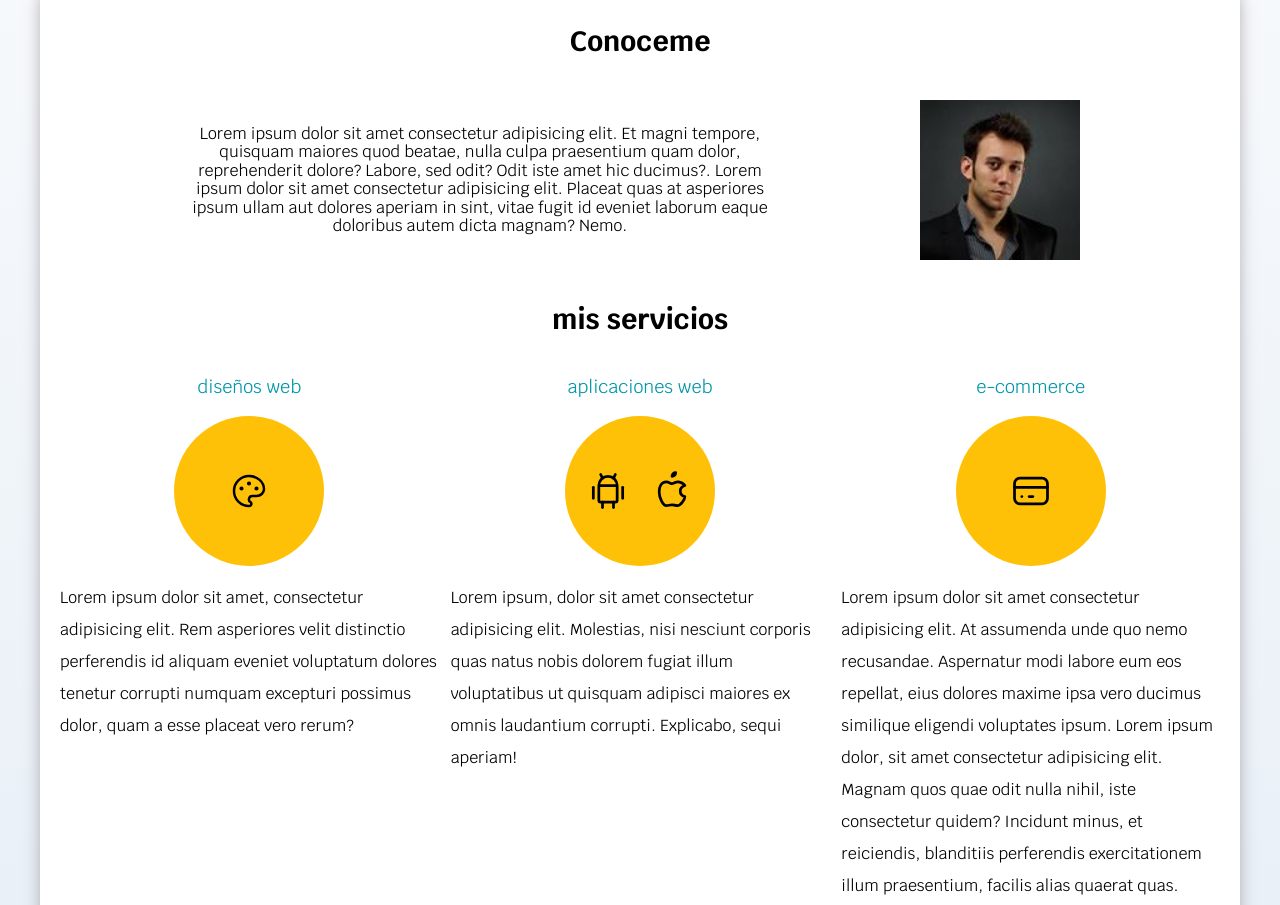
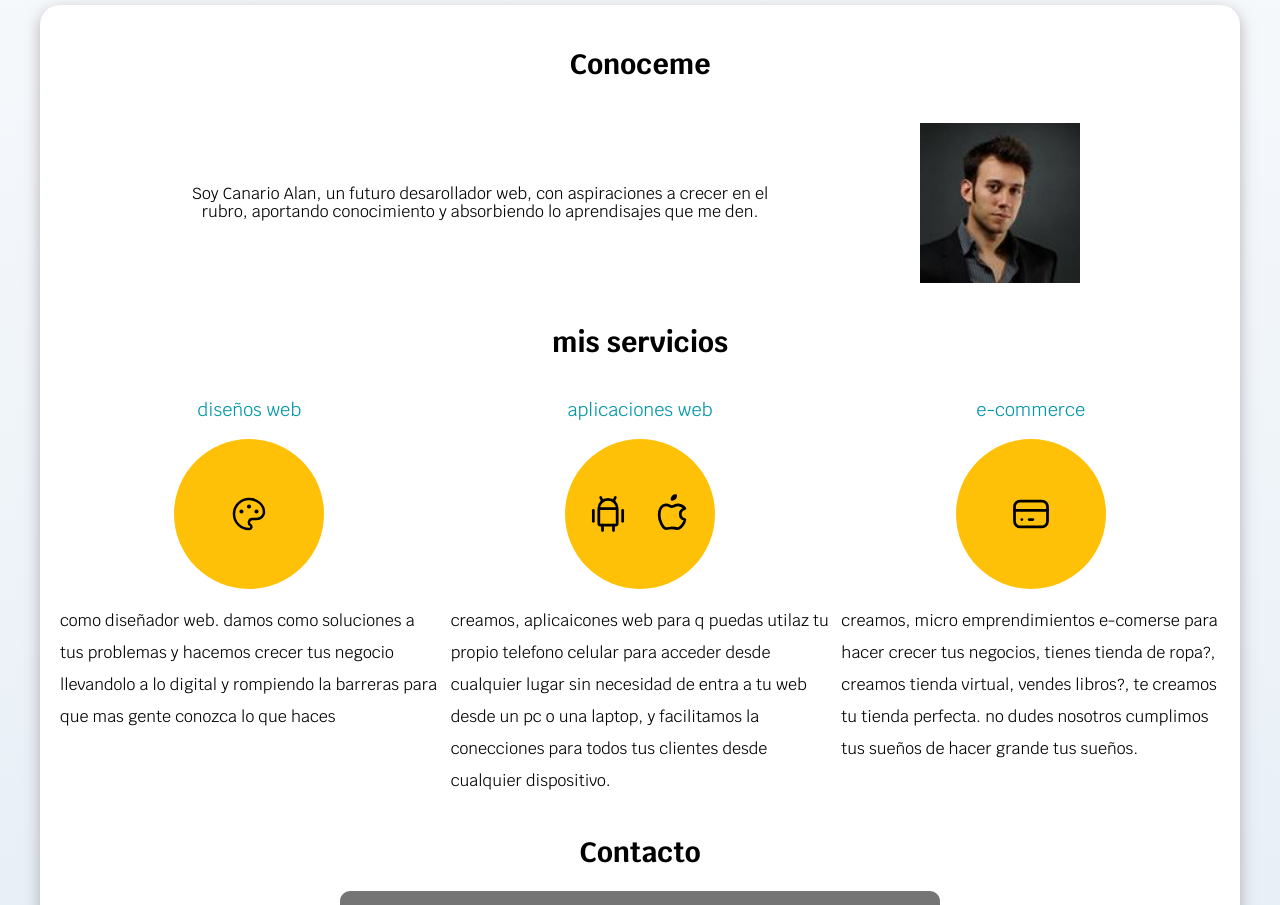
Before and after one commit to CanarioAlan/tp1-Cv, a plain HTML site: page index.html in a window 1280 px wide. Shown: the part 626-1531 px from the top of the page. Drawn offline with Linux system fonts and the light colour scheme.

Commit message:
Update index.html

```diff
--- a/index.html
+++ b/index.html
@@ -15,10 +15,12 @@
 
 <body>
    <header>
-        <h1 class="titulo">
-            canario alan <span>frelancer</span>
+        <div class="nombre">
+            <h1 id="titulo">
             </h1>
-    </header>
+            <span>Freelancer</span>
+        </div>
+
         <div class="nav-fondo">
             <nav class="navegacion-pri contenedor">
                 <a href="index.html">Inicio</a>
@@ -27,6 +29,7 @@
                 <a href="#contacto">Contacto</a>
             </nav>
         </div>
+    </header>
     <section class="hero">
         <div class="contenido-hero">
 
@@ -41,8 +44,8 @@
                     <circle cx="12" cy="11" r="3" />
                     <path d="M17.657 16.657l-4.243 4.243a2 2 0 0 1 -2.827 0l-4.244 -4.243a8 8 0 1 1 11.314 0z" />
                 </svg>
-                <p>
-                    santa fe, argentina
+                <p id="lugar" class="lugar">
+
                 </p>
             </div>
 
@@ -57,10 +60,8 @@
         <div class="conoceme">
             <img src="img/9.jpg" class="imagen-mia" alt="imagen-de-alan-canario">
             <div class="descripcion">
-                Lorem ipsum dolor sit amet consectetur adipisicing elit. Et magni tempore, quisquam maiores quod beatae,
-                nulla culpa praesentium quam dolor, reprehenderit dolore? Labore, sed odit? Odit iste amet hic ducimus?.
-                Lorem ipsum dolor sit amet consectetur adipisicing elit. Placeat quas at asperiores ipsum ullam aut
-                dolores aperiam in sint, vitae fugit id eveniet laborum eaque doloribus autem dicta magnam? Nemo.
+                Soy Canario Alan, un futuro desarollador web, con aspiraciones a crecer en el rubro, aportando
+                    conocimiento y absorbiendo lo aprendisajes que me den.
             </div>
         </div>
         <h2>
@@ -84,10 +85,8 @@
                     </svg>
                 </div>
                 <p>
-                    Lorem ipsum dolor sit amet, consectetur adipisicing elit. Rem asperiores velit distinctio
-                    perferendis id
-                    aliquam eveniet voluptatum dolores tenetur corrupti numquam excepturi possimus dolor, quam a esse
-                    placeat vero rerum?
+                    como diseñador web. damos como soluciones a tus problemas y hacemos crecer tus negocio llevandolo a
+                    lo digital y rompiendo la barreras para que mas gente conozca lo que haces
                 </p>
             </section>
             <section class="servicio">
@@ -117,13 +116,9 @@
                     </svg>
                 </div>
                 <p>
-                    Lorem ipsum, dolor sit amet consectetur adipisicing elit. Molestias, nisi nesciunt corporis quas
-                    natus
-                    nobis
-                    dolorem fugiat illum voluptatibus ut quisquam adipisci maiores ex omnis laudantium corrupti.
-                    Explicabo,
-                    sequi
-                    aperiam!
+                    creamos, aplicaicones web para q puedas utilaz tu propio telefono celular para acceder desde
+                    cualquier lugar sin necesidad de entra a tu web desde un pc o una laptop, y facilitamos la
+                    conecciones para todos tus clientes desde cualquier dispositivo.
                 </p>
             </section>
             <section class="servicio">
@@ -142,16 +137,9 @@
                     </svg>
                 </div>
                 <p>
-                    Lorem ipsum dolor sit amet consectetur adipisicing elit. At assumenda unde quo nemo recusandae.
-                    Aspernatur modi
-                    labore eum eos repellat, eius dolores maxime ipsa vero ducimus similique eligendi voluptates ipsum.
-                    Lorem ipsum
-                    dolor, sit amet consectetur adipisicing elit. Magnam quos quae odit nulla nihil, iste consectetur
-                    quidem?
-                    Incidunt minus, et reiciendis, blanditiis perferendis exercitationem illum praesentium, facilis
-                    alias
-                    quaerat
-                    quas.
+                    creamos, micro emprendimientos e-comerse para hacer crecer tus negocios, tienes tienda de ropa?,
+                    creamos tienda virtual, vendes libros?, te creamos tu tienda perfecta. no dudes nosotros cumplimos
+                    tus sueños de hacer grande tus sueños.
                 </p>
             </section>
         </div>
```
Lines whose indentation alone changed are shown as unchanged.
